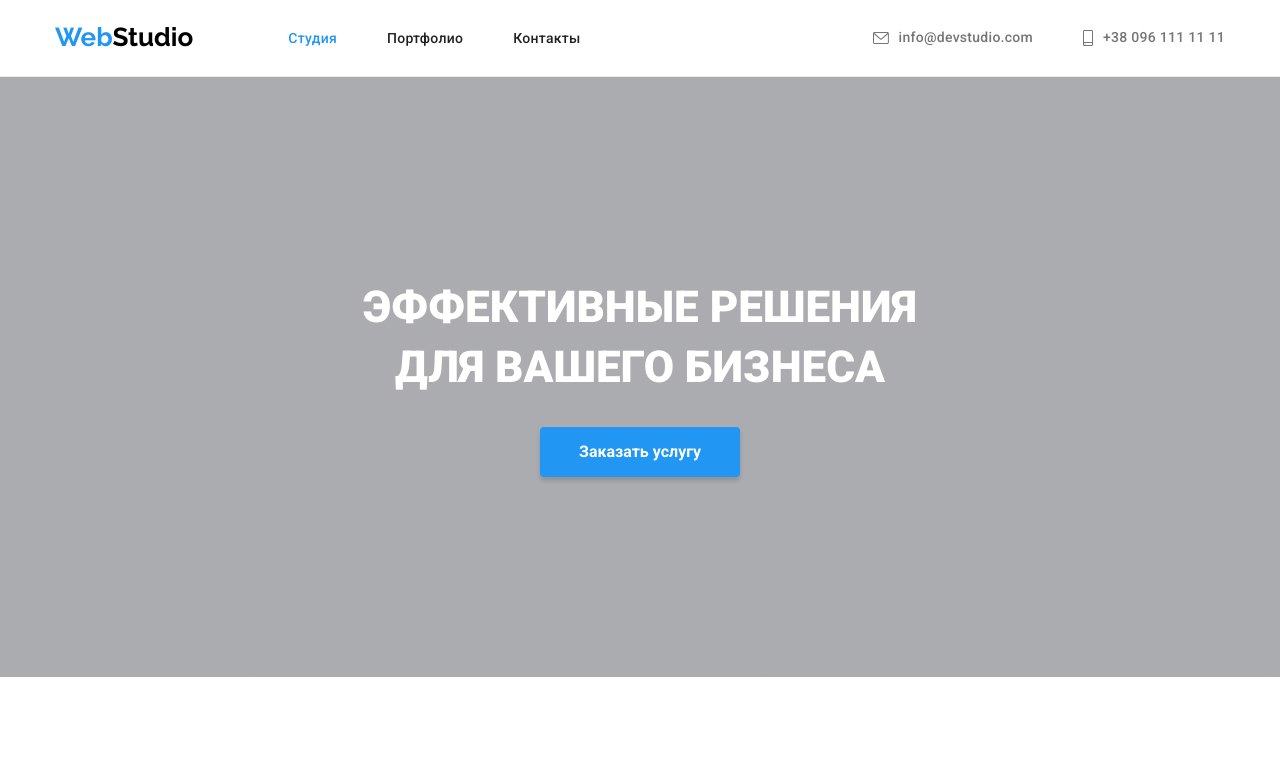
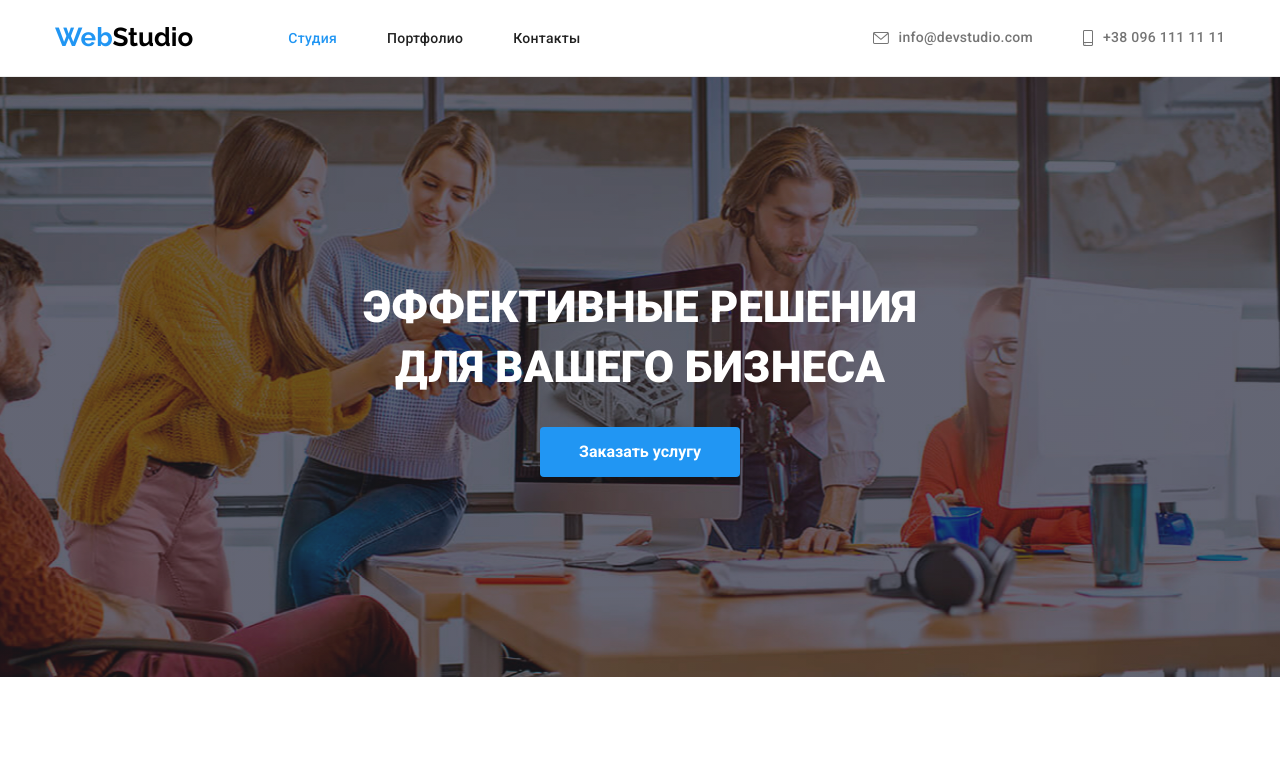
Before and after one commit to Tripoli80/goit-markup-hw-04, a plain HTML site: page index.html in a window 1280 px wide. Shown: the top 767 px of the page. Drawn offline with nearby package versions, Linux system fonts and the light colour scheme; the site is published under a folder, as on GitHub Pages, so addresses that start at the root find nothing.

Commit message:
herro imegess reconect

```diff
--- a/CSS/style.css
+++ b/CSS/style.css
@@ -216,7 +216,7 @@ button {
       rgba(47, 48, 58, 0.4),
       rgba(47, 48, 58, 0.4)
     ),
-    url("/images/herro-img.jpg");
+    url("../images/herro-img.jpg");
   background-repeat: no-repeat;
   background-size: cover;
   background-position: center;
```
